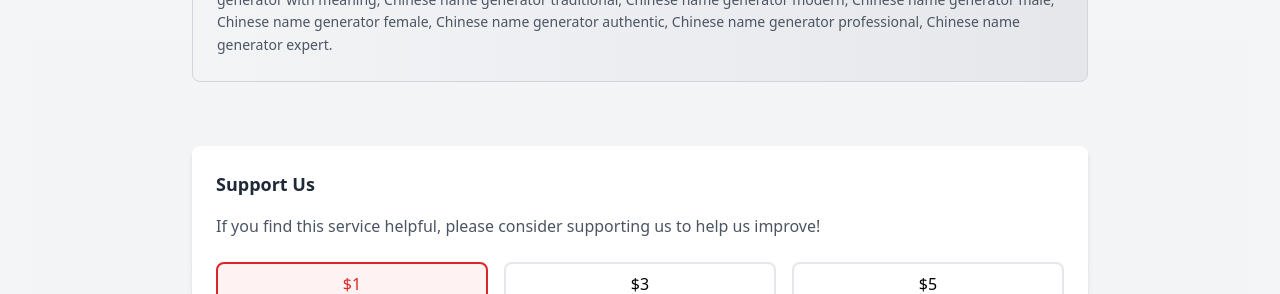
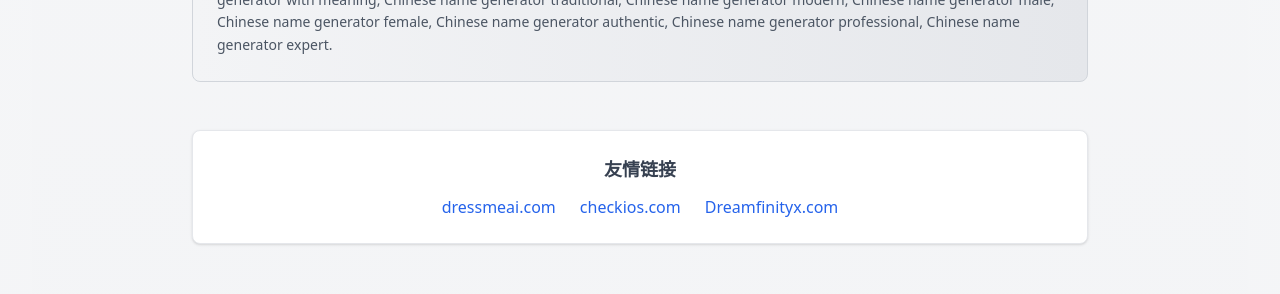
Before and after one commit to zzh506767805/chinese-name-generator, a Next.js app: page /en in a window 1280 px wide. Shown: the part 5880-6174 px from the top of the page. Built offline with nearby package versions, Linux system fonts and the light colour scheme; no server answers.

Commit message:
feat: 首页底部友情链接区块，标题改为Friend links，包含dressmeai.com、checkios.com、Dreamfinityx.com

```diff
--- a/app/components/HomePage.tsx
+++ b/app/components/HomePage.tsx
@@ -625,6 +625,17 @@ export default function HomePage() {
           </div>
         </div>
       </div>
+      {/* 友情链接区块 */}
+      <div className="mt-12 mb-8">
+        <div className="max-w-4xl mx-auto bg-white rounded-lg shadow border border-gray-200 p-6 text-center">
+          <h2 className="text-lg font-bold text-gray-700 mb-3">友情链接</h2>
+          <div className="flex flex-wrap justify-center gap-6">
+            <a href="https://dressmeai.com" target="_blank" rel="noopener noreferrer" className="text-blue-600 hover:underline font-medium">dressmeai.com</a>
+            <a href="https://checkios.com" target="_blank" rel="noopener noreferrer" className="text-blue-600 hover:underline font-medium">checkios.com</a>
+            <a href="https://Dreamfinityx.com" target="_blank" rel="noopener noreferrer" className="text-blue-600 hover:underline font-medium">Dreamfinityx.com</a>
+          </div>
+        </div>
+      </div>
     </div>
   )
 }
```
